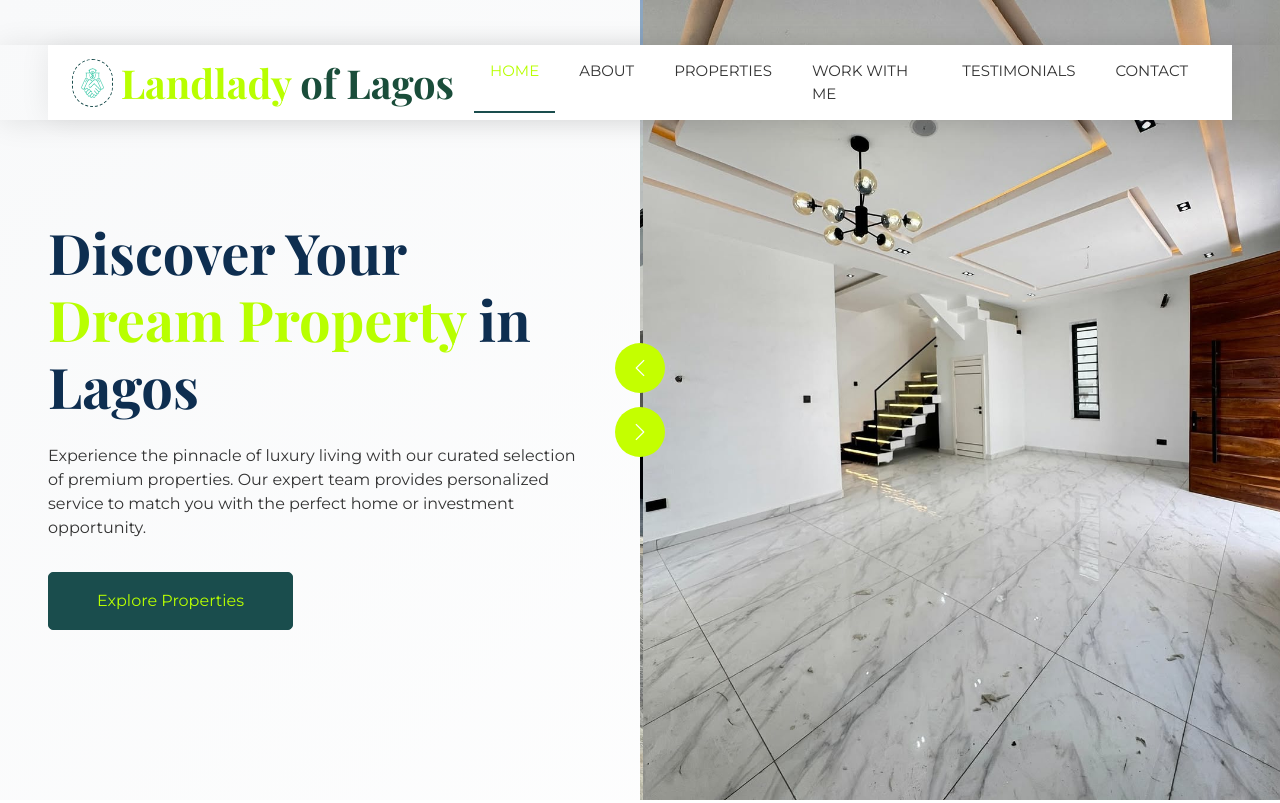
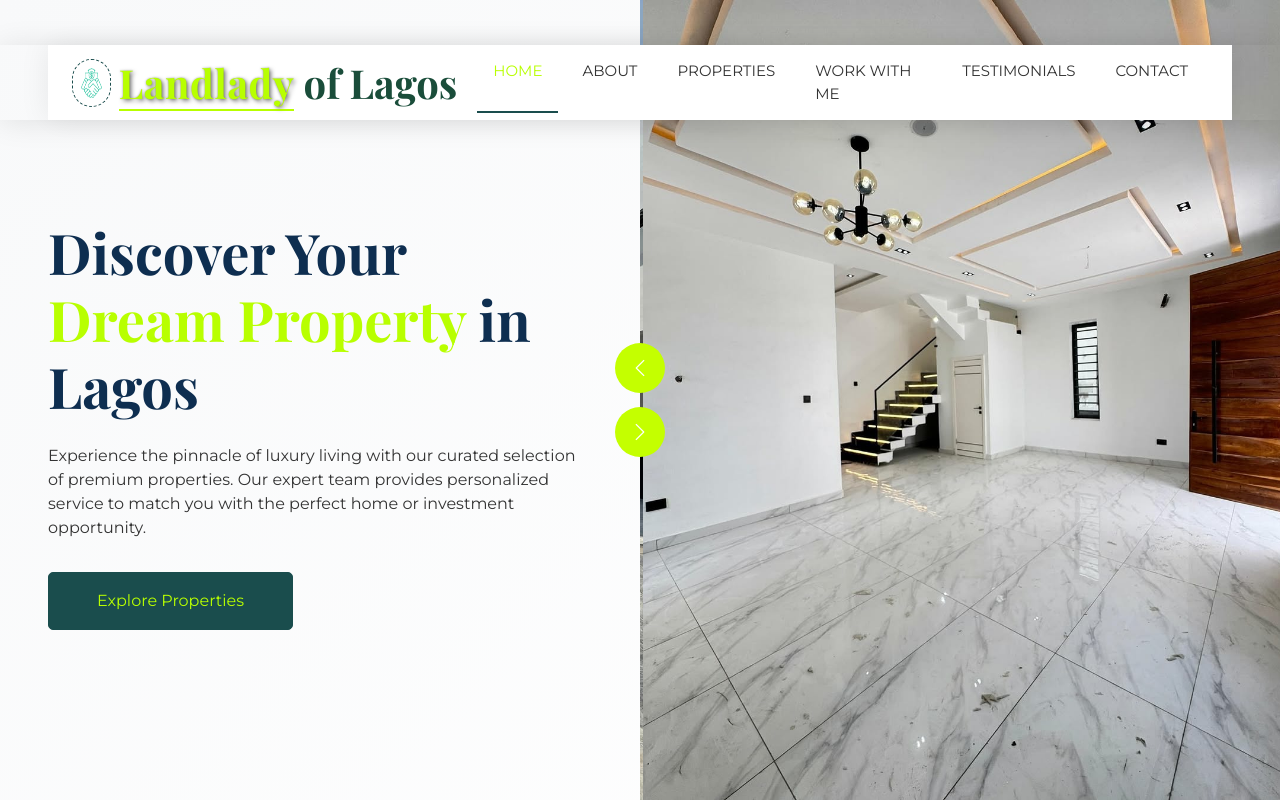
Before and after one commit to PEACE-DFG/Landlady_of_Lagos, a plain HTML site: page index.html in a window 1280 px wide. Shown: the top 803 px of the page. Drawn offline with nearby package versions, Linux system fonts and the light colour scheme.

Commit message:
added the shadow at the home page

```diff
--- a/index.html
+++ b/index.html
@@ -157,6 +157,25 @@
         .nav-bar.scrolled {
             background-color: white !important;
             box-shadow: 0 2px 20px rgba(0, 0, 0, 0.1);
+        }
+
+        .navbar-brand h1 span {
+            color: var(--lime-bright) !important;
+            text-shadow: 1px 1px 2px rgba(0,0,0,0.2);
+            font-weight: 800;
+            letter-spacing: 0.5px;
+            position: relative;
+        }
+
+        .navbar-brand h1 span::after {
+            content: '';
+            position: absolute;
+            bottom: -2px;
+            left: 0;
+            width: 100%;
+            height: 2px;
+            background-color: var(--lime-bright);
+            opacity: 0.7;
         }
 
         .navbar-light .navbar-nav .nav-link {
@@ -337,7 +356,7 @@
                     <div class="icon p-2 me-2">
                         <img class="img-fluid" src="img/icon-deal.png" alt="Icon" style="width: 30px; height: 30px;">
                     </div>
-                    <h1 class="m-0" style="color: #1a4d3a"><span style="color: var(--lime-bright);">Landlady</span> of Lagos</h1>
+                    <h1 class="m-0" style="color: #1a4d3a"><span style="color: var(--lime-bright); font-weight: 800; text-shadow: 2px 2px 4px rgba(0,0,0,0.5), 0px 0px 2px rgba(0,0,0,0.3), -1px -1px 2px rgba(255,255,255,0.3); border-bottom: 2px solid var(--lime-bright);">Landlady</span> of Lagos</h1>
                 </a>
                 <button type="button" class="navbar-toggler" data-bs-toggle="collapse" data-bs-target="#navbarCollapse" title="Toggle navigation menu">
                     <span class="navbar-toggler-icon"></span>
@@ -624,7 +643,7 @@
                                                    <li><a href="index.html">Home</a></li>
                                                    <li><a href="about.html">About</a></li>
                                                    <li><a href="properties.html">Properties</a></li>
-                                                   <li><a href="team.html">Work With Me</a></li>
+                                                   <li><a href="workwithme.html">Work With Me</a></li>
                                                    <li><a href="testimonials.html">Testimonials</a></li>
                                                    <li><a href="contact.html">Contact</a></li>
                                                </ul>
```
Also changed, not shown: about.html (+1 -1 lines), contact.html (+1 -1 lines), properties.html (+1 -1 lines), testimonials.html (+1 -1 lines), workwithme.html (+1 -1 lines).
